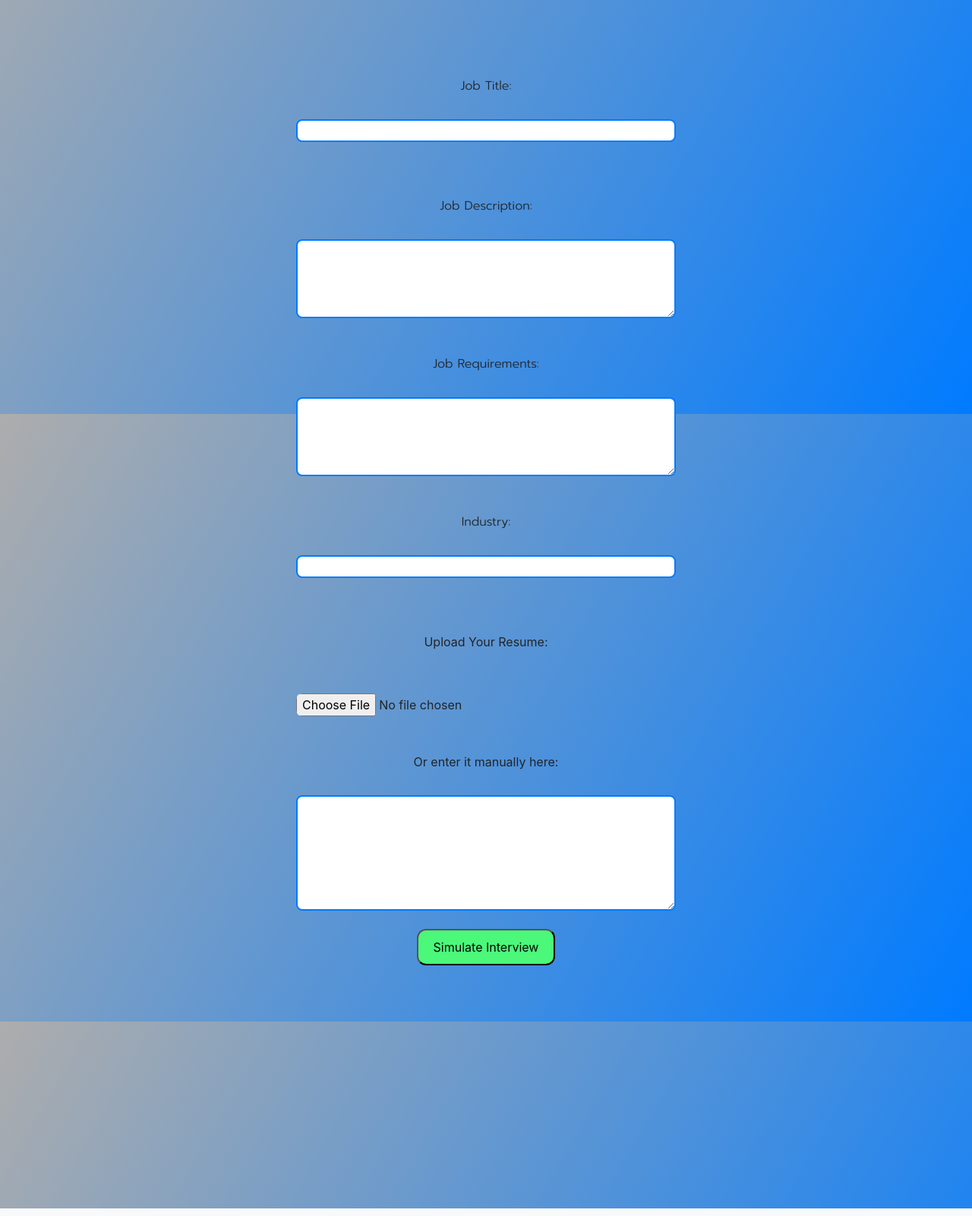
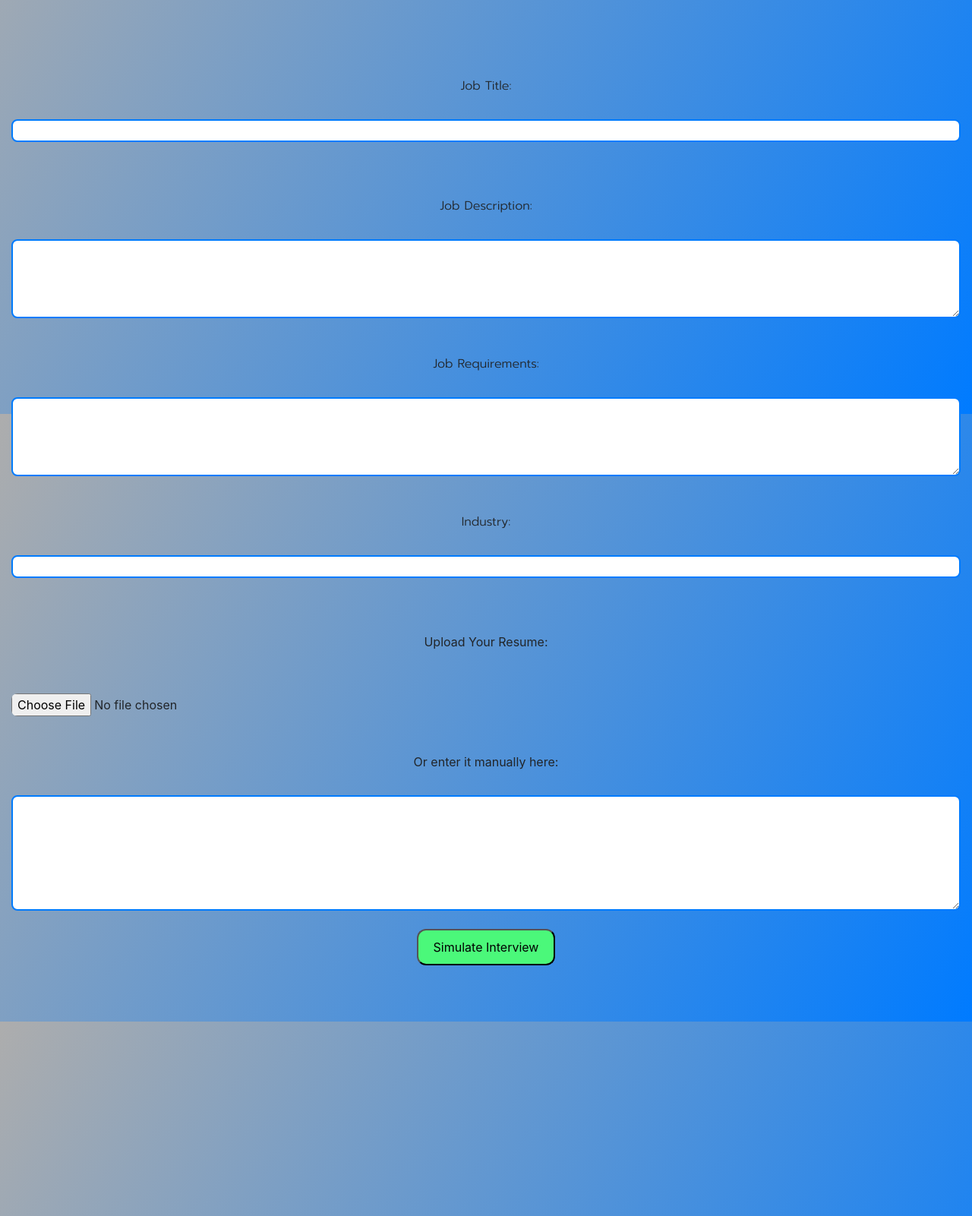
Before and after one commit to jakajoko0/mycareermax, a Flask app: page /interview-prep in a window 1280 px wide. Shown: the part 255-1856 px from the top of the page at 76% size. Run offline with Flask 3, Linux system fonts and the light colour scheme; some libraries are stand-ins or nearby versions.

Commit message:
formatted interview question section

```diff
--- a/templates/interview_prep.html
+++ b/templates/interview_prep.html
@@ -61,7 +61,7 @@
     }
 
     .question-box.current-question {
-      background-color: #eef;
+      background-color: rgb(166, 166, 166);
     }
 
     body {
@@ -186,8 +186,7 @@
     #industry,
     #resume,
     #typed_resume {
-      width: 90%;
-      max-width: 500px;
+      width: 100%;
       border-radius: 8px;
       border: 2px solid #007BFF;
     }
@@ -195,6 +194,27 @@
     /* Remove the border from the resume field */
     #resume {
       border: none;
+    }
+
+    #interview-container {
+      display: flex;
+      flex-direction: column;
+      justify-content: center;
+      align-items: center;
+      max-width: 100%;
+      margin: 0 auto;
+    }
+
+    #question-display {
+      font-family: 'Prompt', sans-serif;
+      margin-bottom: 50px;
+    }
+
+    /* Add this CSS class for the parent div */
+    .button-container {
+      display: flex;
+      justify-content: space-between;
+      /* Optional: Add space between buttons */
     }
   </style>
   <link href="https://maxcdn.bootstrapcdn.com/bootstrap/4.5.2/css/bootstrap.min.css" rel="stylesheet" />
@@ -316,20 +336,23 @@
       <p> </p>
     </div>
     <div id="interview-container">
-      <div id="question-display"></div>
-      <p> </p>
-      <textarea id="user-answer" rows="10" cols="50" style="display: none; border-color: green;"></textarea>
+      <div id="question-display">
+      </div>
+      <textarea id="user-answer" rows="10" cols="50" style="display: none; border-color: green; flex: 1 1 auto;">
+</textarea>
       <div>
         <p> </p>
-      </div>
+        <div class="button-container">
           <button id="submit-answer"
-        style="background-color: #007BFF; color: white; border-radius: 12px; padding: 10px 20px; display: none;">Submit
+            style="background-color: #007BFF; margin-right: 5px; color: white; border-radius: 12px; padding: 10px 20px; display: none;">Submit
             Answer</button>
           <button id="previous-button"
-        style="background-color: gray; color: white; border-radius: 12px; padding: 10px 20px; display: none;">Previous</button>
+            style="background-color: gray; margin-right: 5px; color: white; border-radius: 12px; padding: 10px 20px; display: none;">Previous</button>
           <button id="next-button"
-        style="background-color: #4bf87a; color: black; border-radius: 12px; padding: 10px 20px; display: none;">Next</button>
+            style="background-color: #4bf87a; margin-right: 5px; color: black; border-radius: 12px; padding: 10px 20px; display: none;">Next</button>
         </div>
+
+
         <!-- JavaScript code -->
         <script src="/static/interview.js"></script>
 
```
Also changed, not shown: static/images/handshake logo 180x180.png (added). Lines whose indentation alone changed are shown as unchanged.
